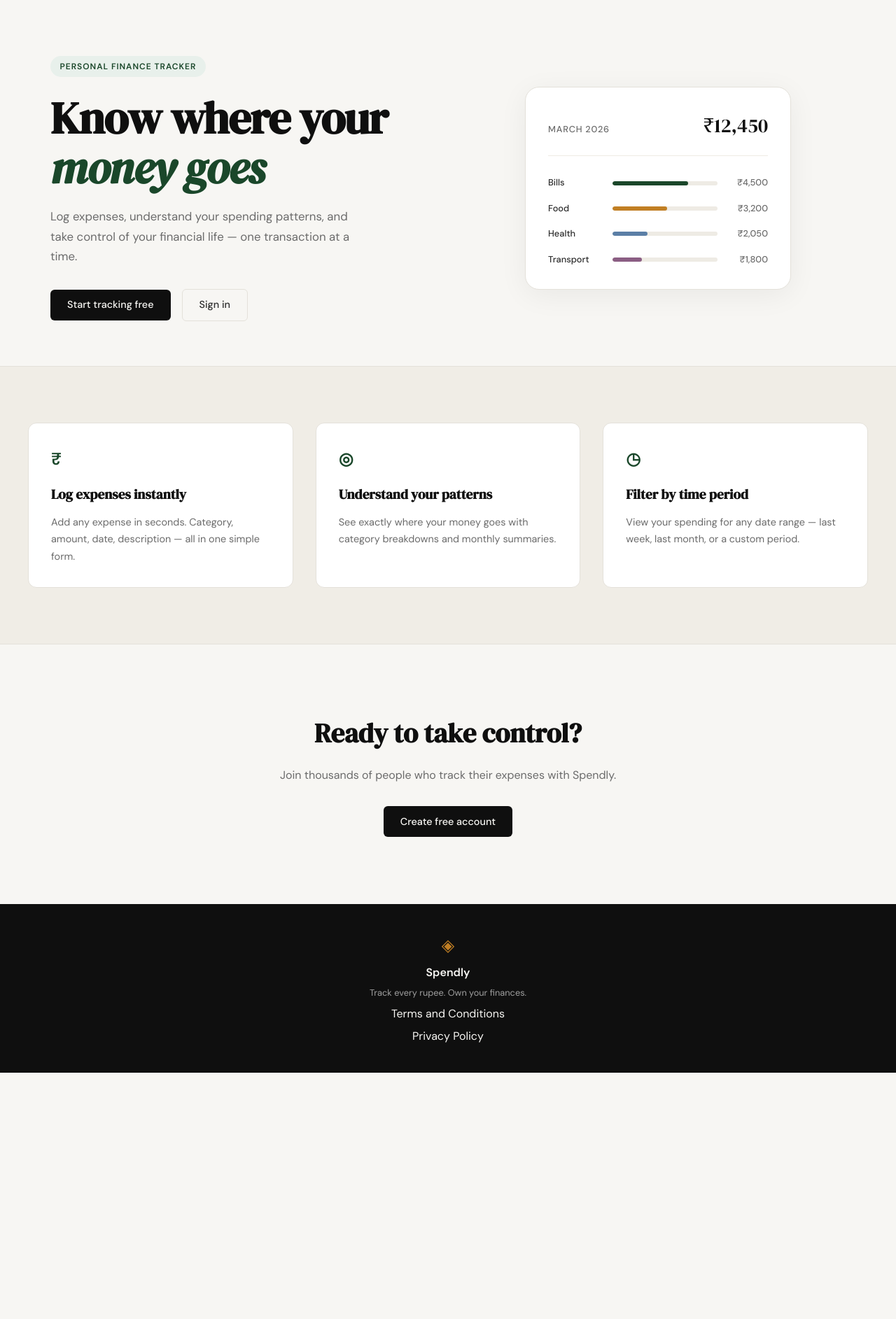
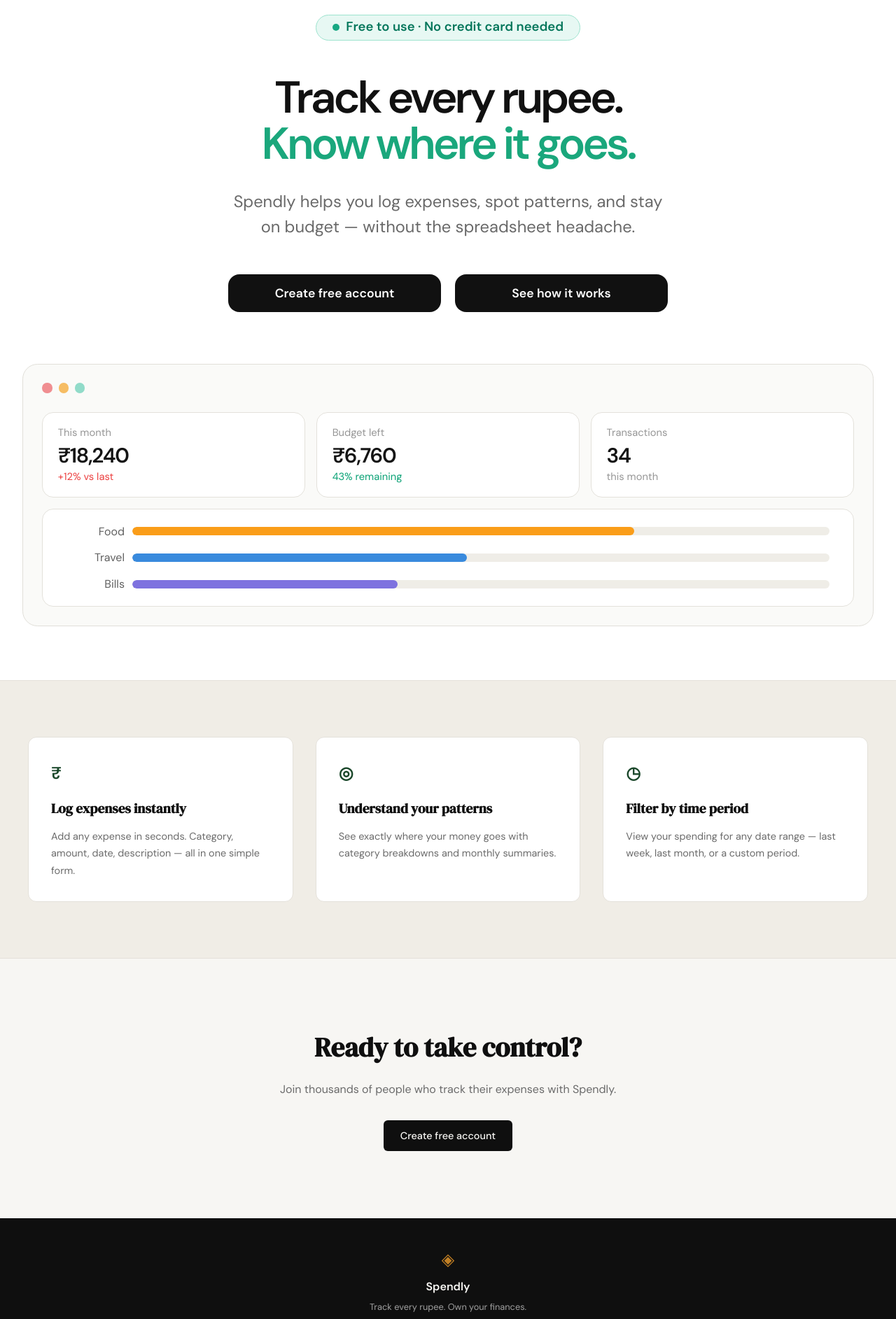
Before and after one commit to KamalKumarNahak/spender, a Flask app: page / in a window 1280 px wide. Shown: the part 61-1946 px from the top of the page at 70% size. Before the commit the page ends 1594 px from the top, so only its background shows below. Run offline with Flask 3, Linux system fonts and the light colour scheme.

Commit message:
landing: redesign hero section to match mockup

```diff
--- a/app.py
+++ b/app.py
@@ -34,6 +34,11 @@ def terms():
     return render_template("terms.html")
 
 
+@app.route("/privacy")
+def privacy():
+    return render_template("privacy.html")
+
+
 # ------------------------------------------------------------------ #
 # Placeholder routes — students will implement these                  #
 # ------------------------------------------------------------------ #
--- /dev/null
+++ b/static/css/landing.css
@@ -0,0 +1,201 @@
+/* Landing-page hero */
+.hero {
+    background: #fff;
+    display: block;
+    max-width: none;
+    margin: 0;
+    padding: 1.3rem 2rem 4.8rem;
+    text-align: center;
+}
+
+.hero-inner {
+    width: min(100%, 1,000px);
+    margin: 0 auto;
+}
+
+.hero-badge {
+    display: inline-flex;
+    align-items: center;
+    gap: 0.6rem;
+    margin: 0 0 3.1rem;
+    padding: 0.34rem 1.4rem;
+    border: 1px solid #9de3ce;
+    border-radius: 999px;
+    background: #e7f8f3;
+    color: #04765b;
+    font-size: 1.15rem;
+    font-weight: 600;
+    letter-spacing: 0;
+    line-height: 1.3;
+    text-transform: none;
+}
+
+.hero-badge span {
+    width: 0.62rem;
+    height: 0.62rem;
+    border-radius: 50%;
+    background: #18a883;
+}
+
+.hero-title {
+    margin: 0 0 2rem;
+    color: #111;
+    font-family: var(--font-body);
+    font-size: clamp(3rem, 5vw, 4.6rem);
+    font-weight: 600;
+    letter-spacing: -0.064em;
+    line-height: 1.03;
+}
+
+.hero-title strong {
+    color: #1aa77c;
+    font-weight: inherit;
+}
+
+.hero-subtitle {
+    max-width: none;
+    margin: 0 0 3.1rem;
+    color: #696969;
+    font-size: clamp(1.1rem, 2vw, 1.48rem);
+    font-weight: 400;
+    line-height: 1.5;
+}
+
+.hero-actions {
+    justify-content: center;
+    gap: 1.25rem;
+    margin-bottom: 4.6rem;
+}
+
+.hero .btn-primary,
+.hero .btn-ghost {
+    min-width: 19rem;
+    padding: 0.88rem 1.4rem;
+    border: 0;
+    border-radius: 1rem;
+    background: #111;
+    color: #fff;
+    font-size: 1.1rem;
+    font-weight: 600;
+    line-height: 1.5;
+}
+
+.hero .btn-primary:hover,
+.hero .btn-ghost:hover {
+    background: #252525;
+    color: #fff;
+}
+
+.hero-dashboard {
+    position: relative;
+    padding: 4.25rem 1.7rem 1.7rem;
+    overflow: hidden;
+    border: 1px solid #e1dfd9;
+    border-radius: 1.35rem;
+    background: #fafaf8;
+    text-align: left;
+}
+
+.dashboard-dots {
+    position: absolute;
+    top: 1.65rem;
+    left: 1.7rem;
+    display: flex;
+    gap: 0.56rem;
+}
+
+.dashboard-dots i {
+    width: 0.9rem;
+    height: 0.9rem;
+    border-radius: 50%;
+    background: #f08e91;
+}
+
+.dashboard-dots i:nth-child(2) { background: #f6bd64; }
+.dashboard-dots i:nth-child(3) { background: #91dbc9; }
+
+.dashboard-stats {
+    display: grid;
+    grid-template-columns: repeat(3, 1fr);
+    gap: 1rem;
+    margin-bottom: 1rem;
+}
+
+.dashboard-stat,
+.spending-bars {
+    border: 1px solid #e3e1db;
+    border-radius: 1rem;
+    background: #fff;
+}
+
+.dashboard-stat { padding: 1.2rem 1.35rem 1.15rem; }
+
+.dashboard-stat span,
+.dashboard-stat small {
+    display: block;
+    color: #969696;
+    font-size: 0.92rem;
+    line-height: 1.35;
+}
+
+.dashboard-stat strong {
+    display: block;
+    margin: 0.5rem 0 0.35rem;
+    color: #141414;
+    font-size: 1.85rem;
+    font-weight: 600;
+    letter-spacing: -0.045em;
+    line-height: 1;
+}
+
+.dashboard-stat .stat-negative { color: #ec4040; }
+.dashboard-stat .stat-positive { color: #0ba276; }
+
+.spending-bars { padding: 1.15rem 2.1rem; }
+
+.spending-row {
+    display: grid;
+    grid-template-columns: 5.2rem 1fr;
+    align-items: center;
+    gap: 0.7rem;
+}
+
+.spending-row + .spending-row { margin-top: 0.75rem; }
+
+.spending-row span {
+    color: #616161;
+    font-size: 1rem;
+    text-align: right;
+}
+
+.spending-row > div {
+    height: 0.75rem;
+    overflow: hidden;
+    border-radius: 999px;
+    background: #efede7;
+}
+
+.spending-row i {
+    display: block;
+    height: 100%;
+    border-radius: inherit;
+}
+
+.spending-row .food { width: 72%; background: #fa9d19; }
+.spending-row .travel { width: 48%; background: #398add; }
+.spending-row .bills { width: 38%; background: #7e72df; }
+
+@media (max-width: 700px) {
+    .hero { padding: 2rem 1rem 3rem; }
+    .hero-badge { margin-bottom: 2rem; font-size: 0.9rem; }
+    .hero-title { font-size: clamp(2.55rem, 11vw, 4rem); }
+    .hero-subtitle br { display: none; }
+    .hero-actions { flex-direction: column; margin-bottom: 3rem; }
+    .hero .btn-primary, .hero .btn-ghost { width: min(100%, 19rem); }
+    .hero-dashboard { padding: 3.7rem 0.8rem 0.8rem; border-radius: 1rem; }
+    .dashboard-dots { top: 1.45rem; left: 1.25rem; }
+    .dashboard-stats { grid-template-columns: 1fr; }
+    .dashboard-stat { padding: 1rem; }
+    .spending-bars { padding: 1rem; }
+    .spending-row { grid-template-columns: 4rem 1fr; }
+}
--- a/templates/base.html
+++ b/templates/base.html
@@ -35,7 +35,7 @@
             <span class="footer-name">Spendly</span>
             <p class="footer-copy">Track every rupee. Own your finances.</p>
             <a href="/terms">Terms and Conditions</a>
-            <a href="#">Privacy Policy</a>
+            <a href="/privacy">Privacy Policy</a>
         </div>
     </footer>
 
--- a/templates/landing.html
+++ b/templates/landing.html
@@ -1,61 +1,46 @@
 {% extends "base.html" %}
 
 {% block title %}Spendly — Track Every Rupee{% endblock %}
+
+{% block head %}
+<link rel="stylesheet" href="{{ url_for('static', filename='css/landing.css') }}">
+{% endblock %}
 
 {% block content %}
 
 <section class="hero">
     <div class="hero-inner">
-        <div class="hero-badge">Personal Finance Tracker</div>
-        <h1 class="hero-title">
-            Know where your<br>
-            <em>money goes</em>
-        </h1>
-        <p class="hero-subtitle">
-            Log expenses, understand your spending patterns,
-            and take control of your financial life —
-            one transaction at a time.
-        </p>
+        <div class="hero-badge"><span></span>Free to use · No credit card needed</div>
+        <h1 class="hero-title">Track every rupee.<br><strong>Know where it goes.</strong></h1>
+        <p class="hero-subtitle">Spendly helps you log expenses, spot patterns, and stay<br>on budget — without the spreadsheet headache.</p>
         <div class="hero-actions">
-            <a href="{{ url_for('register') }}" class="btn-primary">Start tracking free</a>
-            <a href="{{ url_for('login') }}" class="btn-ghost">Sign in</a>
+            <a href="{{ url_for('register') }}" class="btn-primary">Create free account</a>
+            <a href="{{ url_for('login') }}" class="btn-ghost">See how it works</a>
         </div>
-    </div>
-    <div class="hero-visual">
-        <div class="mock-card">
-            <div class="mock-card-header">
-                <span class="mock-label">March 2026</span>
-                <span class="mock-total">₹12,450</span>
+
+        <div class="hero-dashboard" aria-label="Example spending dashboard">
+            <div class="dashboard-dots"><i></i><i></i><i></i></div>
+            <div class="dashboard-stats">
+                <div class="dashboard-stat">
+                    <span>This month</span>
+                    <strong>₹18,240</strong>
+                    <small class="stat-negative">+12% vs last</small>
+                </div>
+                <div class="dashboard-stat">
+                    <span>Budget left</span>
+                    <strong>₹6,760</strong>
+                    <small class="stat-positive">43% remaining</small>
+                </div>
+                <div class="dashboard-stat">
+                    <span>Transactions</span>
+                    <strong>34</strong>
+                    <small>this month</small>
+                </div>
             </div>
-            <div class="mock-bars">
-                <div class="mock-bar-row">
-                    <span class="mock-cat">Bills</span>
-                    <div class="mock-bar-track">
-                        <div class="mock-bar" style="width: 72%"></div>
-                    </div>
-                    <span class="mock-amt">₹4,500</span>
-                </div>
-                <div class="mock-bar-row">
-                    <span class="mock-cat">Food</span>
-                    <div class="mock-bar-track">
-                        <div class="mock-bar mock-bar-2" style="width: 52%"></div>
-                    </div>
-                    <span class="mock-amt">₹3,200</span>
-                </div>
-                <div class="mock-bar-row">
-                    <span class="mock-cat">Health</span>
-                    <div class="mock-bar-track">
-                        <div class="mock-bar mock-bar-3" style="width: 33%"></div>
-                    </div>
-                    <span class="mock-amt">₹2,050</span>
-                </div>
-                <div class="mock-bar-row">
-                    <span class="mock-cat">Transport</span>
-                    <div class="mock-bar-track">
-                        <div class="mock-bar mock-bar-4" style="width: 28%"></div>
-                    </div>
-                    <span class="mock-amt">₹1,800</span>
-                </div>
+            <div class="spending-bars">
+                <div class="spending-row"><span>Food</span><div><i class="food"></i></div></div>
+                <div class="spending-row"><span>Travel</span><div><i class="travel"></i></div></div>
+                <div class="spending-row"><span>Bills</span><div><i class="bills"></i></div></div>
             </div>
         </div>
     </div>
```
Also changed, not shown: templates/privacy.html (added, +37 -0 lines).
